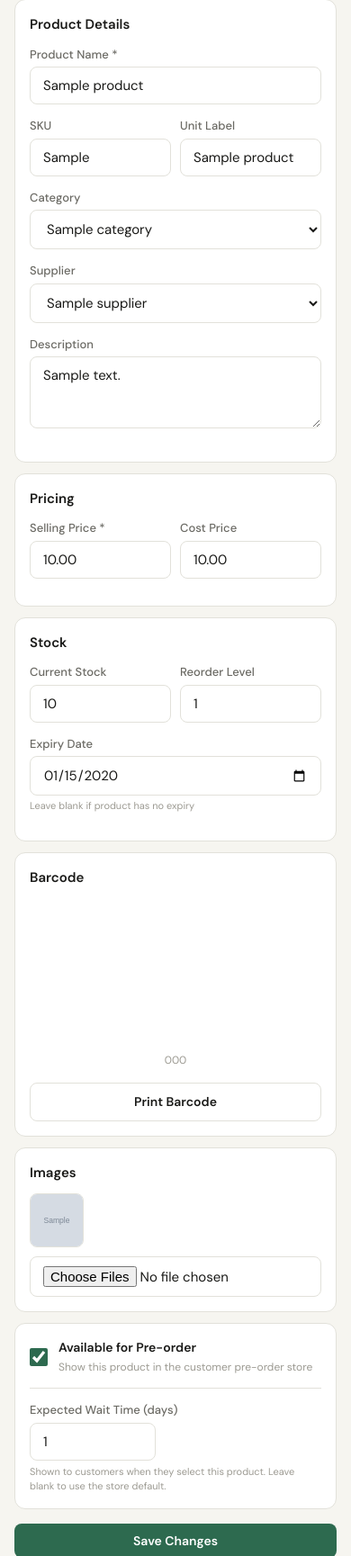
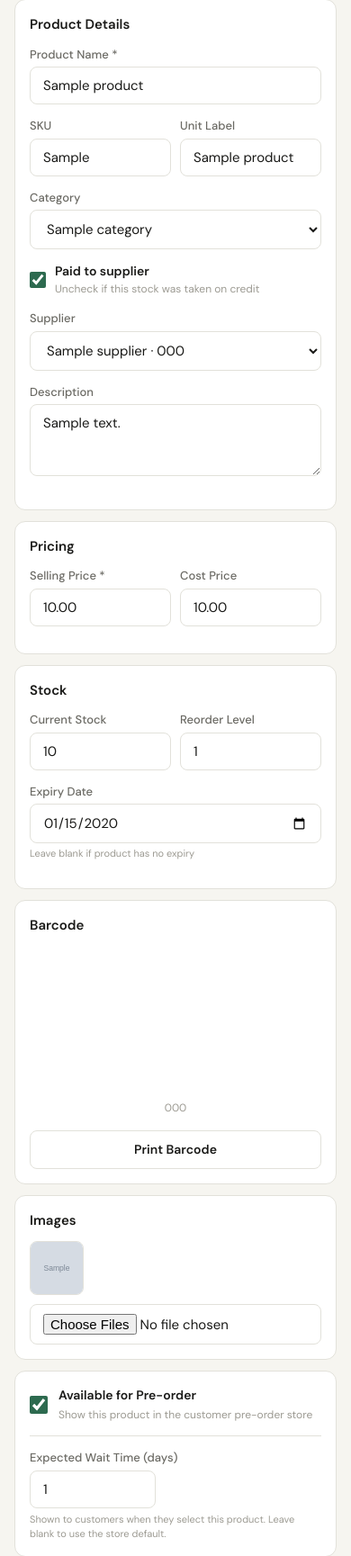
Before and after one commit to Kannde/stores_inventory-system, a Django app: a page that uses templates/inventory/product_form.html in a window 390 px wide. Shown: the part 73-1802 px from the top of the page at 90% size. Run offline with Django 5.2, Linux system fonts and the light colour scheme; a user stored in the database is signed in; tables that the repository leaves empty hold one stand-in row (values such as "Sample post"); grey boxes marked "Sample" are stand-in pictures; some libraries are stand-ins or nearby versions.

Commit message:
Enforce supplier for unpaid stock across all product entry points
- Product form: add is_paid toggle; when unchecked (on credit) a supplier
  is required; inline new-supplier fields (name + phone) create the
  supplier on save if not yet in the list
- Bulk upload: add Supplier Phone column (col H); rows with Paid=NO and
  no supplier name are rejected with a clear error; supplier matched by
  name+phone, created if not found
- Both surfaces create a SupplierTransaction(type=purchase) for unpaid
  stock so Supplier.outstanding_balance stays in sync with the dashboard
- Procurement fulfilment: same SupplierTransaction recording for new
  unpaid products created via procurement; uses _find_or_create_supplier
  for consistent name+phone deduplication

Co-Authored-By: Claude Sonnet 4.6 <noreply@anthropic.com>

```diff
--- a/inventory/views.py
+++ b/inventory/views.py
@@ -9,6 +9,27 @@ from django.db import transaction
 from django.db.models import F, Q, Sum
 from core.views import get_store
 from .models import Category, Product, ProductImage, Package, PackageItem, StockMovement, Supplier, SupplierTransaction
+
+
+def _find_or_create_supplier(store, name, phone=''):
+    """Match supplier by name+phone; create if not found."""
+    name = name.strip()
+    phone = (phone or '').strip()
+    qs = Supplier.objects.filter(store=store)
+    if phone:
+        supplier = qs.filter(name__iexact=name, phone=phone).first()
+        if supplier:
+            return supplier, False
+    supplier = qs.filter(name__iexact=name).first()
+    if supplier:
+        if phone and not supplier.phone:
+            supplier.phone = phone
+            supplier.save(update_fields=['phone'])
+        return supplier, False
+    supplier = Supplier.objects.create(
+        store=store, name=name, phone=phone, ownership='external',
+    )
+    return supplier, True
 
 
 @login_required
@@ -42,8 +63,10 @@ def product_form(request, store_slug, pk=None):
 
     if request.method == 'POST':
         data = request.POST
-        if product is None:
+        is_new = product is None
+        if is_new:
             product = Product(store=store)
+
         product.name = data['name']
         product.sku = data.get('sku', '')
         product.description = data.get('description', '')
@@ -54,8 +77,9 @@ def product_form(request, store_slug, pk=None):
         product.reorder_level = data.get('reorder_level', 5) or 5
         expiry = data.get('expiry_date', '').strip()
         product.expiry_date = expiry if expiry else None
+        product.is_paid = data.get('is_paid') == 'on'
 
-        # Category: may be existing ID or a new standard category name
+        # Category
         cat_val = data.get('category', '').strip()
         if cat_val:
             try:
@@ -63,14 +87,34 @@ def product_form(request, store_slug, pk=None):
                 _uuid.UUID(cat_val)
                 product.category_id = cat_val
             except ValueError:
-                # It's a name from standard categories — create it
                 cat_obj, _ = Category.objects.get_or_create(store=store, name=cat_val)
                 product.category = cat_obj
         else:
             product.category = None
 
-        sup_id = data.get('supplier')
-        product.supplier_id = sup_id if sup_id else None
+        # Supplier — required when stock is on credit
+        sup_id = data.get('supplier', '').strip()
+        new_sup_name = data.get('new_supplier_name', '').strip()
+        new_sup_phone = data.get('new_supplier_phone', '').strip()
+
+        if not product.is_paid:
+            if sup_id:
+                product.supplier_id = sup_id
+            elif new_sup_name:
+                sup_obj, _ = _find_or_create_supplier(store, new_sup_name, new_sup_phone)
+                product.supplier = sup_obj
+            else:
+                return render(request, 'inventory/product_form.html', {
+                    'store': store, 'product': product,
+                    'store_categories': store_categories,
+                    'standard_categories': [c for c in STANDARD_RETAIL_CATEGORIES
+                                            if c not in set(store_categories.values_list('name', flat=True))],
+                    'suppliers': suppliers,
+                    'error': 'A supplier is required for stock taken on credit.',
+                })
+        else:
+            product.supplier_id = sup_id if sup_id else None
+
         product.available_for_preorder = data.get('available_for_preorder') == 'on'
         lead = data.get('preorder_lead_days', '').strip()
         product.preorder_lead_days = int(lead) if lead and lead.isdigit() else None
@@ -80,6 +124,19 @@ def product_form(request, store_slug, pk=None):
             from .sku import generate_sku
             product.sku = generate_sku(store, product.category, product.name)
             product.save(update_fields=['sku'])
+
+        # Record supplier debt when new product added on credit
+        if is_new and not product.is_paid and product.supplier:
+            cost_total = float(product.cost_price) * max(int(product.stock_qty), 1)
+            if cost_total > 0:
+                from django.utils.timezone import now as _now
+                SupplierTransaction.objects.create(
+                    supplier=product.supplier,
+                    tx_type='purchase',
+                    amount=cost_total,
+                    description=f'Stock on credit: {product.name}',
+                    date=_now().date(),
+                )
 
         for f in request.FILES.getlist('images'):
             ProductImage.objects.create(product=product, image=f)
@@ -426,24 +483,27 @@ def bulk_upload(request, store_slug):
 
                     unit_label = str(row[5]).strip() if row[5] else 'unit'
                     supplier_name = str(row[6]).strip() if row[6] else ''
+                    supplier_phone = str(row[7]).strip() if row[7] else ''
 
-                    paid_val = str(row[7]).strip().upper() if row[7] else 'YES'
+                    paid_val = str(row[8]).strip().upper() if row[8] else 'YES'
                     is_paid = paid_val != 'NO'
 
-                    preorder_val = str(row[8]).strip().upper() if row[8] else 'NO'
+                    preorder_val = str(row[9]).strip().upper() if row[9] else 'NO'
                     available_for_preorder = preorder_val == 'YES'
 
                     try:
-                        reorder_level = int(row[9]) if row[9] is not None else 5
+                        reorder_level = int(row[10]) if row[10] is not None else 5
                     except (ValueError, TypeError):
                         reorder_level = 5
 
+                    # Unpaid stock requires a supplier
+                    if not is_paid and not supplier_name:
+                        errors.append(f"Row {row_num}: '{name}' is marked unpaid — Supplier Name is required. Skipped.")
+                        continue
+
                     supplier_obj = None
                     if supplier_name:
-                        supplier_obj, _ = Supplier.objects.get_or_create(
-                            store=store, name=supplier_name,
-                            defaults={'ownership': 'external'},
-                        )
+                        supplier_obj, _ = _find_or_create_supplier(store, supplier_name, supplier_phone)
 
                     product = Product(
                         store=store,
@@ -469,6 +529,19 @@ def bulk_upload(request, store_slug):
                             quantity=stock_qty, reason='Bulk upload',
                         )
 
+                    # Record supplier debt for unpaid stock
+                    if not is_paid and supplier_obj:
+                        cost_total = cost_price * max(stock_qty, 1)
+                        if cost_total > 0:
+                            from django.utils import timezone as _tz
+                            SupplierTransaction.objects.create(
+                                supplier=supplier_obj,
+                                tx_type='purchase',
+                                amount=cost_total,
+                                description=f'Stock on credit (bulk upload): {name}',
+                                date=_tz.now().date(),
+                            )
+
                     created.append(name)
 
         except Exception as e:
--- a/templates/inventory/product_form.html
+++ b/templates/inventory/product_form.html
@@ -46,15 +46,60 @@
           {% endif %}
         </select>
       </div>
+      {% if error %}
+      <div style="background:var(--danger-light);border:1px solid var(--danger);border-radius:var(--radius);padding:10px 12px;margin-bottom:10px;font-size:13px;color:var(--danger)">
+        {{ error }}
+      </div>
+      {% endif %}
+
+      <!-- Credit toggle -->
       <div class="form-group">
-        <label class="form-label">Supplier</label>
-        <select name="supplier" class="form-select">
-          <option value="">-- No Supplier --</option>
+        <label style="display:flex;align-items:center;gap:10px;cursor:pointer">
+          <input type="checkbox" name="is_paid" id="isPaidToggle"
+            {% if not product or product.is_paid %}checked{% endif %}
+            style="width:18px;height:18px;accent-color:var(--accent);flex-shrink:0"
+            onchange="toggleCreditSection(this)">
+          <div>
+            <div style="font-size:14px;font-weight:600">Paid to supplier</div>
+            <div style="font-size:12px;color:var(--text-3)">Uncheck if this stock was taken on credit</div>
+          </div>
+        </label>
+      </div>
+
+      <!-- Credit warning + supplier required -->
+      <div id="creditSection" style="display:{% if product and not product.is_paid %}block{% else %}none{% endif %}">
+        <div style="background:var(--warning-light);border:1px solid var(--warning);border-radius:var(--radius);padding:10px 12px;margin-bottom:10px;font-size:13px;color:var(--warning)">
+          ⚠ Stock on credit — a supplier is required so the debt is tracked.
+        </div>
+      </div>
+
+      <div class="form-group" id="supplierRow">
+        <label class="form-label" id="supplierLabel">Supplier</label>
+        <select name="supplier" id="supplierSelect" class="form-select" onchange="toggleNewSupplier(this)">
+          <option value="">-- Select Supplier --</option>
           {% for s in suppliers %}
-          <option value="{{ s.id }}" {% if product.supplier_id == s.id %}selected{% endif %}>{{ s.name }}</option>
+          <option value="{{ s.id }}" {% if product and product.supplier_id == s.id %}selected{% endif %}>
+            {{ s.name }}{% if s.phone %} · {{ s.phone }}{% endif %}
+          </option>
           {% endfor %}
+          <option value="__new__">+ Add new supplier…</option>
         </select>
       </div>
+
+      <!-- Inline new supplier form -->
+      <div id="newSupplierSection" style="display:none;background:var(--surface-2);border-radius:var(--radius);padding:12px;margin-bottom:10px">
+        <div style="font-size:12px;font-weight:600;color:var(--text-3);text-transform:uppercase;letter-spacing:.4px;margin-bottom:8px">New Supplier</div>
+        <div class="form-group" style="margin-bottom:8px">
+          <label class="form-label">Supplier Name *</label>
+          <input type="text" name="new_supplier_name" id="newSupplierName" class="form-input" placeholder="e.g. Kwame Distributors">
+        </div>
+        <div class="form-group" style="margin-bottom:0">
+          <label class="form-label">Phone Number</label>
+          <input type="tel" name="new_supplier_phone" id="newSupplierPhone" class="form-input" placeholder="e.g. 0241234567">
+          <div style="font-size:11px;color:var(--text-3);margin-top:3px">Used to identify this supplier if they already exist</div>
+        </div>
+      </div>
+
       <div class="form-group">
         <label class="form-label">Description</label>
         <textarea name="description" class="form-textarea">{{ product.description|default:'' }}</textarea>
@@ -144,6 +189,39 @@
 function toggleLeadDays(cb) {
   document.getElementById('leadDaysSection').style.display = cb.checked ? 'block' : 'none';
 }
+
+function toggleCreditSection(cb) {
+  const credit = document.getElementById('creditSection');
+  const label  = document.getElementById('supplierLabel');
+  credit.style.display = cb.checked ? 'none' : 'block';
+  label.textContent = cb.checked ? 'Supplier' : 'Supplier *';
+  if (cb.checked) {
+    // reset new supplier section when toggling back to paid
+    document.getElementById('supplierSelect').value = '';
+    document.getElementById('newSupplierSection').style.display = 'none';
+  }
+}
+
+function toggleNewSupplier(sel) {
+  const ns = document.getElementById('newSupplierSection');
+  if (sel.value === '__new__') {
+    ns.style.display = 'block';
+    document.getElementById('newSupplierName').focus();
+  } else {
+    ns.style.display = 'none';
+  }
+}
+
+// On load: set label correctly
+(function() {
+  const paid = document.getElementById('isPaidToggle');
+  document.getElementById('supplierLabel').textContent = paid.checked ? 'Supplier' : 'Supplier *';
+  // Restore new supplier section if it was open (e.g. form re-render after error)
+  const sel = document.getElementById('supplierSelect');
+  if (sel.value === '__new__') {
+    document.getElementById('newSupplierSection').style.display = 'block';
+  }
+})();
 </script>
 {% if product and product.barcode %}
 <script src="https://cdn.jsdelivr.net/npm/jsbarcode@3.11.6/dist/JsBarcode.all.min.js"></script>
```
Also changed, not shown: inventory/template_generator.py (+14 -6 lines), procurement/services.py (+15 -5 lines).
